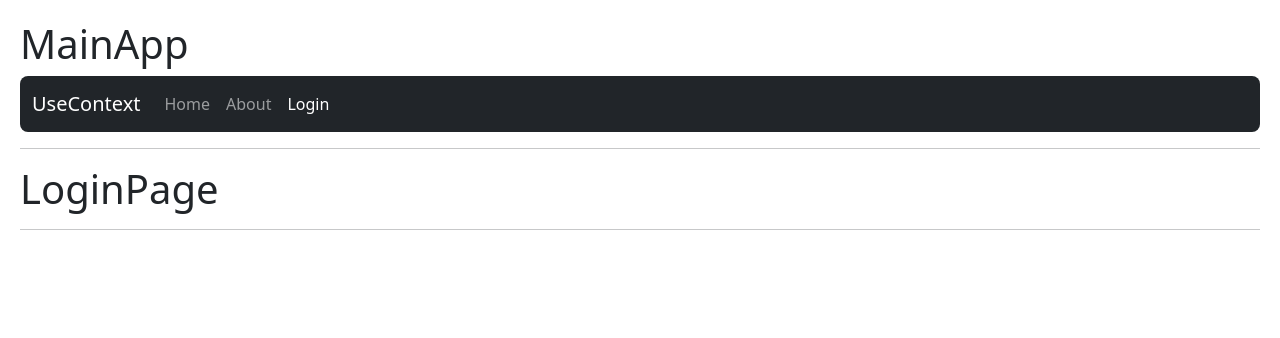
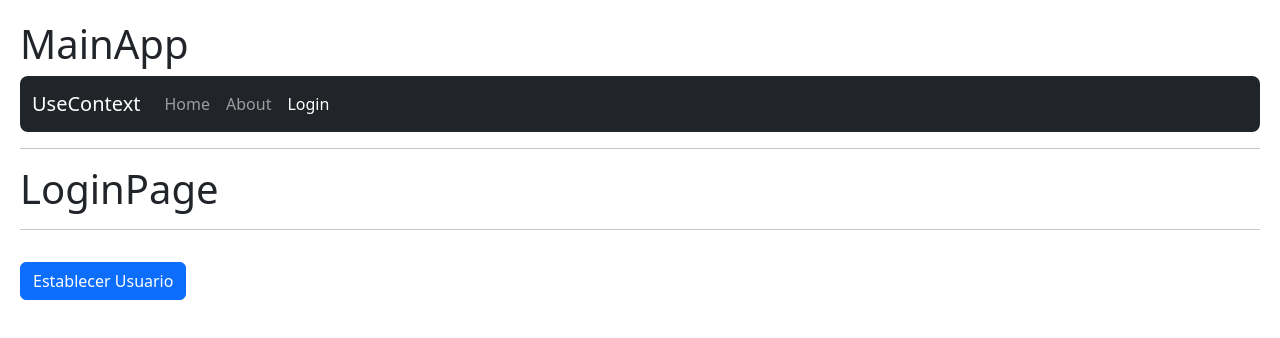
Before and after one commit to jennIntriago/HooksApp, a React (Vite) app: page /login in a window 1280 px wide. Shown: the top 338 px of the page. Built offline with nearby package versions, Linux system fonts and the light colour scheme.

Commit message:
uso del useContex

```diff
--- a/src/09-useContext/HomePage.jsx
+++ b/src/09-useContext/HomePage.jsx
@@ -1,8 +1,15 @@
+import { useContext } from "react";
+import { UserContext } from "./context/UserContext";
+
 export const HomePage = () => {
+  const { user } = useContext(UserContext);
   return (
     <>
-      <h1>HomePage</h1>
+      <h1>
+        HomePage <small>{user?.name}</small>
+      </h1>
       <hr />
+      <pre>{JSON.stringify(user, null, 3)}</pre>
     </>
   );
 };
--- a/src/09-useContext/LoginPage.jsx
+++ b/src/09-useContext/LoginPage.jsx
@@ -1,8 +1,22 @@
+import { useContext } from "react";
+import { UserContext } from "./context/UserContext";
+
 export const LoginPage = () => {
+  const { user, setUser } = useContext(UserContext);
+  console.log(user);
   return (
     <>
       <h1>LoginPage</h1>
       <hr />
+      <pre>{JSON.stringify(user, null, 3)}</pre>
+      <button
+        className="btn btn-primary"
+        onClick={() =>
+          setUser({ id: 123, name: "Jenny", email: "jenn@gmail.com" })
+        }
+      >
+        Establecer Usuario
+      </button>
     </>
   );
 };
--- a/src/09-useContext/context/UserProvider.jsx
+++ b/src/09-useContext/context/UserProvider.jsx
@@ -1,13 +1,12 @@
+import { useState } from "react";
 import { UserContext } from "./UserContext";
 
-const user = {
-  id: 123,
-  name: "Jennifer Intriago",
-  email: "jenn@gmail.com",
-};
 export const UserProvider = ({ children }) => {
+  const [user, setUser] = useState();
+
   return (
-    <UserContext.Provider value={{ hola: "Mundo", user: user }}>
+    // <UserContext.Provider value={{ hola: "Mundo", user: user }}>
+    <UserContext.Provider value={{ user, setUser }}>
       {children}
     </UserContext.Provider>
   );
```
